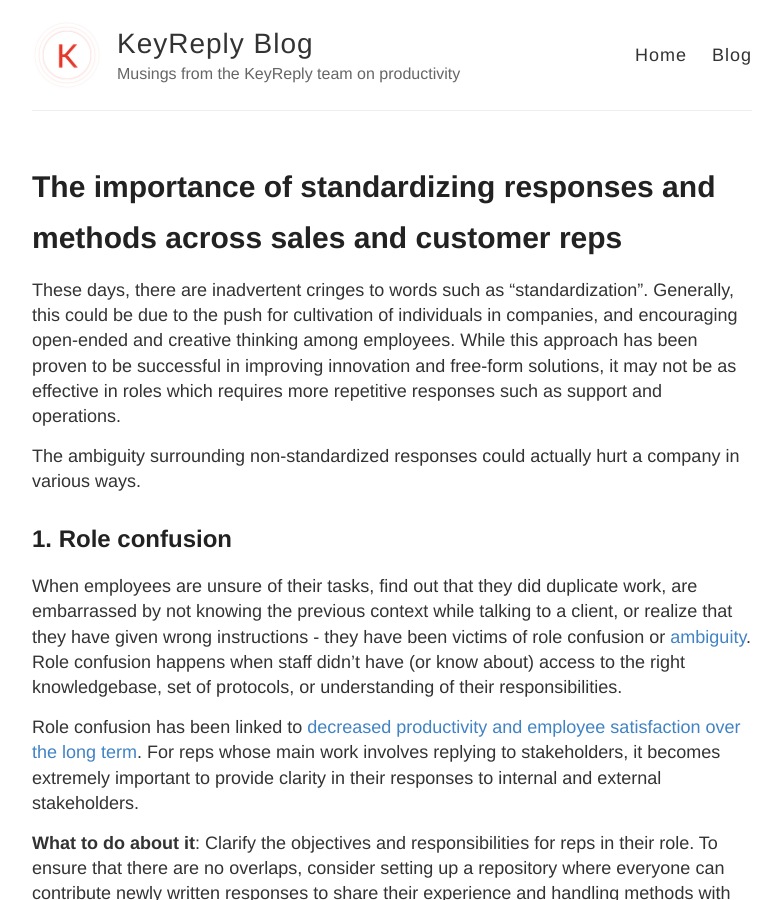
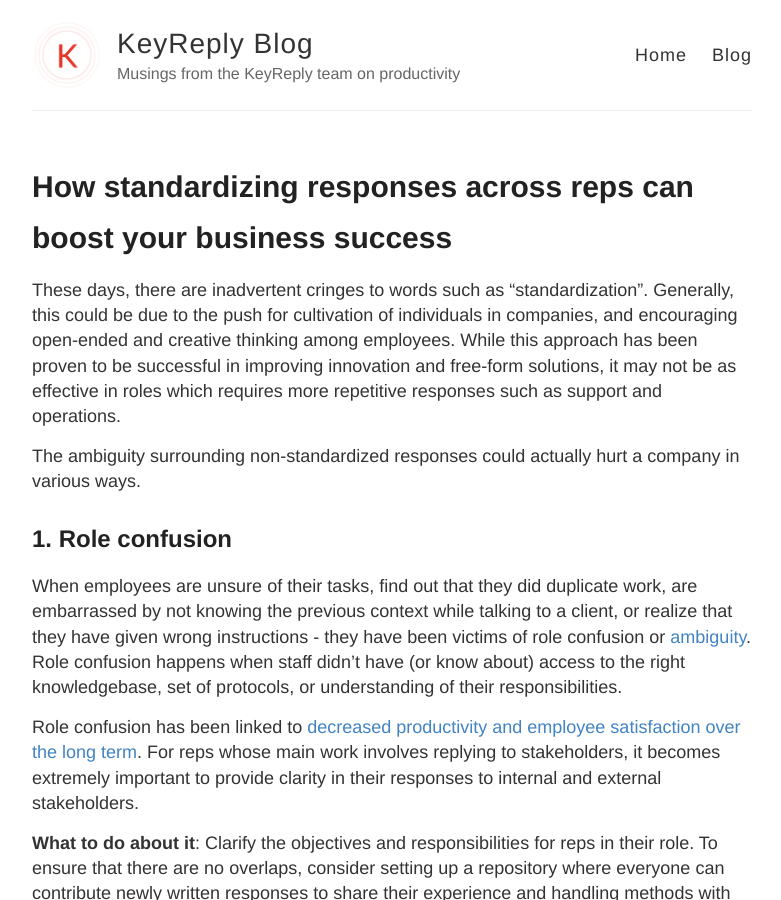
Before and after one commit to MarksCode/keyreply, a Jekyll site: the page built from _posts/2015-8-12-Standardize-responses-across-reps-for-success.md, in a window 1280 px wide and 900 px high. Shown: the whole window, without its empty margins (248-1029 px from the left). Built offline with Jekyll 4.4.1, drawn with Linux system fonts in a browser that asks for light colours; Markdown is read by kramdown in place of the engine named in the settings; comment, search, counter and statistics services are not loaded.

Commit message:
#Post 4 Update title

```diff
--- a/_posts/2015-8-12-Standardize-responses-across-reps.md
+++ b/_posts/2015-8-12-Standardize-responses-across-reps-for-success.md
@@ -1,6 +1,6 @@
 ---
 layout: post
-title: The importance of standardizing responses and methods across sales and customer reps
+title: How standardizing responses across reps can boost your business success
 ---
 These days, there are inadvertent cringes to words such as "standardization". Generally, this could be due to the push for cultivation of individuals in companies, and encouraging open-ended and creative thinking among employees. While this approach has been proven to be successful in improving innovation and free-form solutions, it may not be as effective in roles which requires more repetitive responses such as support and operations.
 
```
